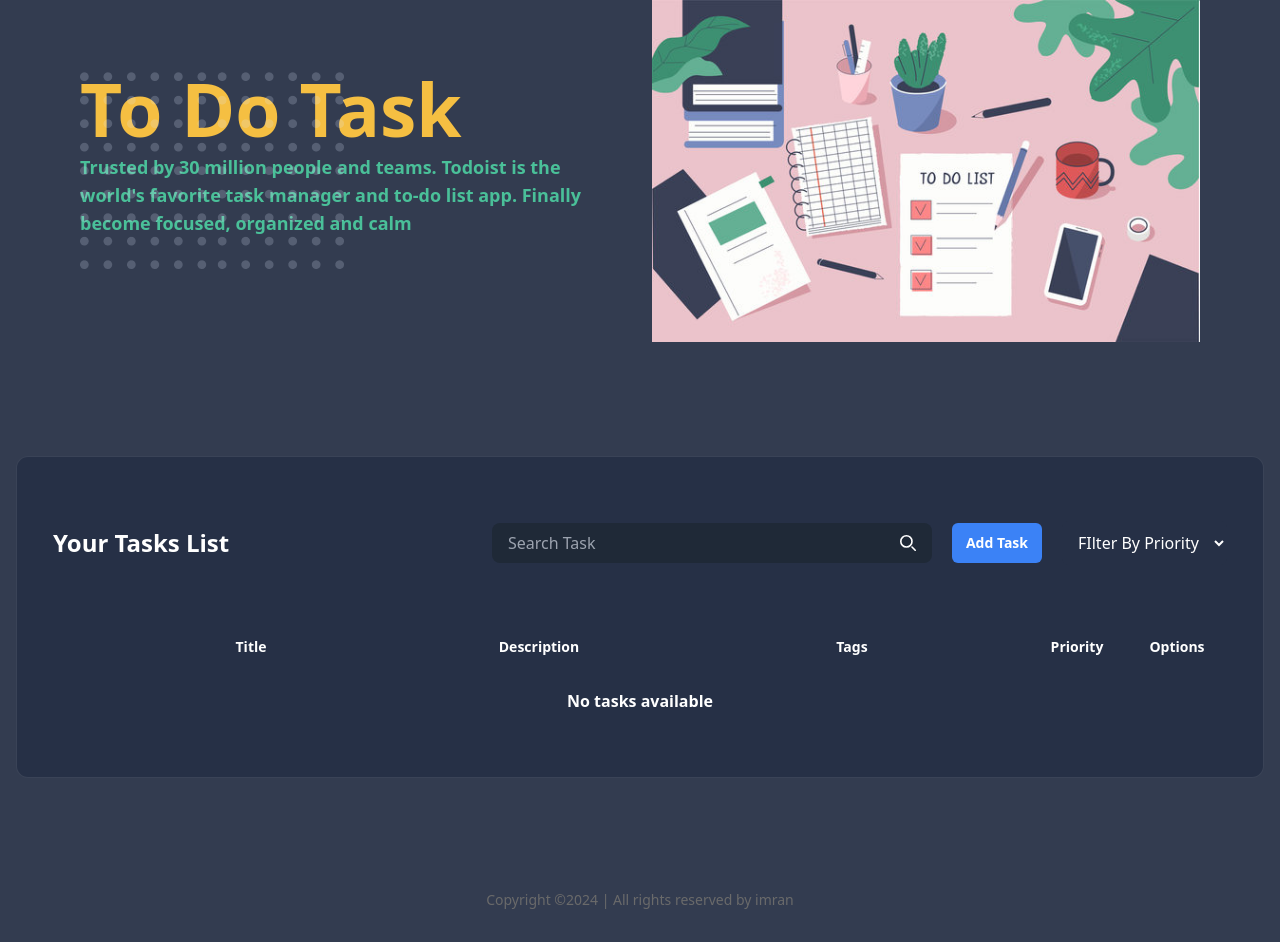
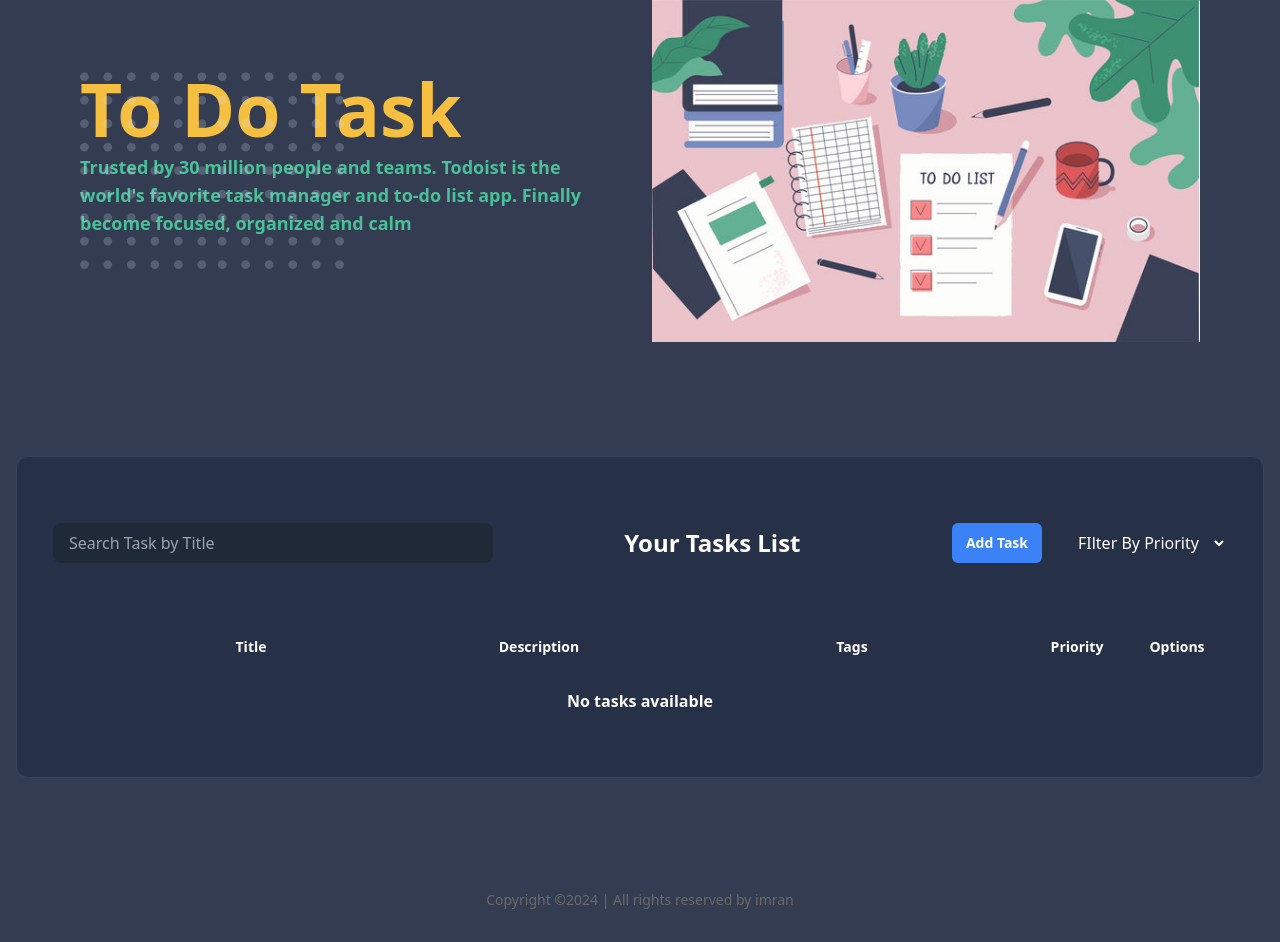
Before and after one commit to Imran122/to-do-Qtec-Solution-task, a Next.js app: page / in a window 1280 px wide. Built offline with nearby package versions, Linux system fonts and the light colour scheme.

Commit message:
fix search

```diff
--- a/src/components/HomePage/TaskComponnet/TaskHeader.js
+++ b/src/components/HomePage/TaskComponnet/TaskHeader.js
@@ -1,52 +1,39 @@
+import useContextData from "@/hooks/useContextData";
 import { useState } from "react";
 import AddTask from "./AddTask";
 
-export default function TaskHeader() {
+export default function TaskHeader({ setSearchQuery }) {
   const [showPop, setShowPop] = useState(false);
+  const {
+    taskList,
+    setTaskList,
 
+    loading,
+    setLoading,
+  } = useContextData();
   const handelShow = () => {
     setShowPop(!showPop);
+  };
+  const handleSearch = (e) => {
+    setSearchQuery(e.target.value);
   };
   const modalClass = showPop
     ? "absolute z-50 top-40 w-full left-1/2 -translate-x-1/2 duration-700 opacity-100 scale-100 "
     : " absolute top-60 opacity-0 scale-50 w-full left-0  duration-700";
   return (
     <div className="mb-14 items-center justify-between sm:flex">
+      <div className="relative overflow-hidden rounded-lg text-gray-50 md:min-w-[380px] lg:min-w-[440px]">
+        <input
+          type="text"
+          className=" w-full bg-gray-800 px-4 py-2 pr-10 "
+          placeholder="Search Task by Title"
+          onChange={handleSearch}
+        />
+      </div>
       <h2 className="text-2xl font-semibold max-sm:mb-4">Your Tasks List</h2>
       <div className="flex items-center space-x-5">
         <form>
-          <div className="flex">
-            <div className="relative overflow-hidden rounded-lg text-gray-50 md:min-w-[380px] lg:min-w-[440px]">
-              <input
-                type="search"
-                id="search-dropdown"
-                className="z-20 block w-full bg-gray-800 px-4 py-2 pr-10 focus:outline-none"
-                placeholder="Search Task"
-                required
-              />
-              <button
-                type="submit"
-                className="absolute right-2 top-0 h-full rounded-e-lg text-white md:right-4"
-              >
-                <svg
-                  className="h-4 w-4"
-                  aria-hidden="true"
-                  xmlns="http://www.w3.org/2000/svg"
-                  fill="none"
-                  viewBox="0 0 20 20"
-                >
-                  <path
-                    stroke="currentColor"
-                    stroke-linecap="round"
-                    stroke-linejoin="round"
-                    stroke-width="2"
-                    d="m19 19-4-4m0-7A7 7 0 1 1 1 8a7 7 0 0 1 14 0Z"
-                  />
-                </svg>
-                <span className="sr-only">Search</span>
-              </button>
-            </div>
-          </div>
+          <div className="flex"></div>
         </form>
         <button
           onClick={handelShow}
--- a/src/components/HomePage/TaskList.js
+++ b/src/components/HomePage/TaskList.js
@@ -8,9 +8,18 @@ const getTagColor = (tag) => {
   return color;
 };
 export default function TaskList() {
+  const [searchQuery, setSearchQuery] = useState("");
   const [showPop, setShowPop] = useState(false);
   const [taskData, setTaskData] = useState("");
-  const { taskList, setTaskList, loading, setLoading } = useContextData();
+  const {
+    taskList,
+    setTaskList,
+
+    loading,
+    setLoading,
+    searchDataList,
+    setSearchDataList,
+  } = useContextData();
   useEffect(() => {
     let data = localStorage.getItem("taskList");
     let localStorageData = data ? JSON.parse(data) : [];
@@ -34,13 +43,18 @@ export default function TaskList() {
     ? "absolute z-50 top-40 w-full left-1/2 -translate-x-1/2 duration-700 opacity-100 scale-100 "
     : " absolute top-60 opacity-0 scale-50 w-full left-0  duration-700";
 
-  console.log("taskList table:---", taskList);
-  console.log("loading", loading);
+  useEffect(() => {
+    const filteredTasks = taskList.filter((task) =>
+      task.title.toLowerCase().includes(searchQuery.toLowerCase())
+    );
+    setSearchDataList(filteredTasks);
+  }, [searchQuery, taskList]);
+  console.log("searchQuery", searchQuery);
   return (
     <section className="mb-20" id="tasks">
       <div className="container">
         <div className="rounded-xl border border-[rgba(206,206,206,0.12)] bg-[#263046] px-6 py-8 md:px-9 md:py-16">
-          <TaskHeader />
+          <TaskHeader setSearchQuery={setSearchQuery} />
 
           <div className="overflow-x-auto">
             <table className="table-fixed overflow-x-auto xl:w-full">
@@ -70,8 +84,8 @@ export default function TaskList() {
                 </tr>
               </thead>
               <tbody>
-                {taskList.length !== 0 ? (
-                  taskList.map((data) => (
+                {searchDataList.length !== 0 ? (
+                  searchDataList.map((data) => (
                     <tr
                       key={data.id}
                       className="border-b border-[#656c7e] [&>td]:align-baseline [&>td]:px-4 [&>td]:py-2"
--- a/src/hooks/useContextData.js
+++ b/src/hooks/useContextData.js
@@ -2,6 +2,7 @@ import { useState } from "react";
 
 const useContextData = () => {
   const [taskList, setTaskList] = useState([]);
+  const [searchDataList, setSearchDataList] = useState([]);
   const [loading, setLoading] = useState(false);
 
   return {
@@ -9,6 +10,9 @@ const useContextData = () => {
     setTaskList,
     loading,
     setLoading,
+
+    searchDataList,
+    setSearchDataList,
   };
 };
 
```
